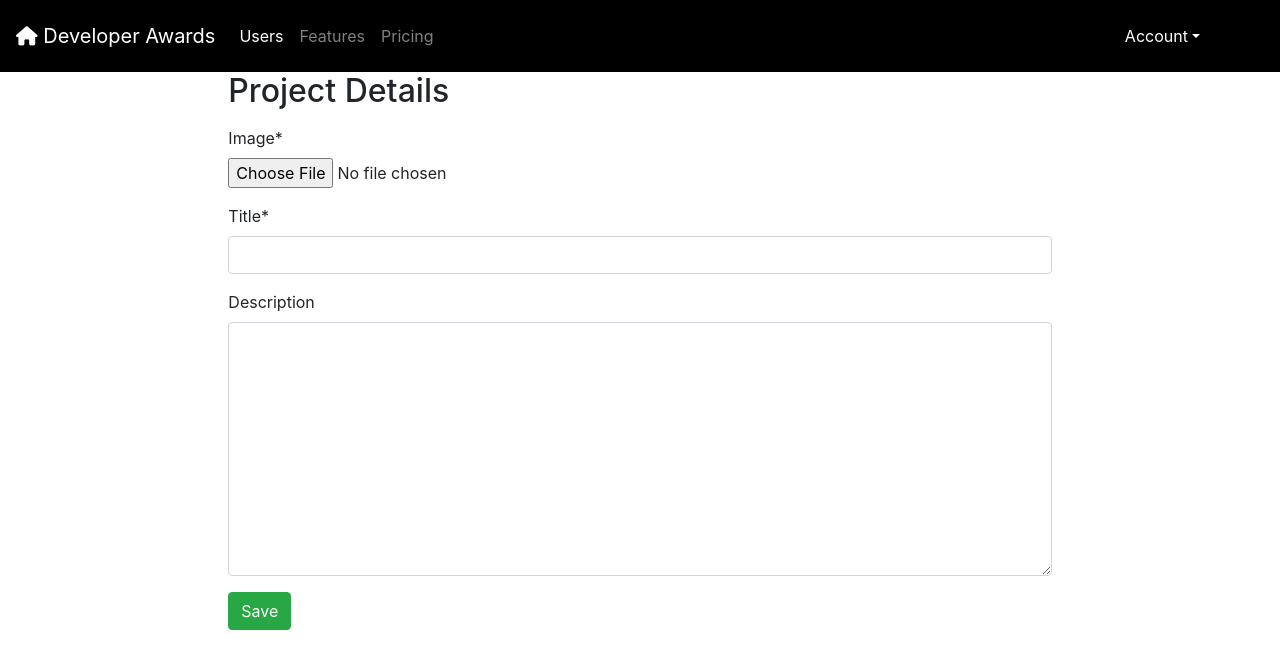
After one commit to JoyWambui/Developer-Awards, a Django app: page /projects/new/ in a window 1280 px wide. The commit adds this page. Shown: the top 669 px of the page. Run offline with Django 4.2, Linux system fonts and the light colour scheme; some libraries are stand-ins or nearby versions.

Commit message:
Create A Project

```diff
--- a/awards/templates/awards/profile_detail.html
+++ b/awards/templates/awards/profile_detail.html
@@ -63,7 +63,7 @@
         <div class="col-sm-7">
             <div class="row align-items-center">
                 <div class="col-12 text-center">
-                    <a href="#" class="btn btn-outline-success btn-lg" role="button" aria-pressed="true"><span><i
+                    <a href="{%url 'projectNew'%}" class="btn btn-outline-success btn-lg" role="button" aria-pressed="true"><span><i
                                 class='fas fa-plus' style='font-size:2em; color: green;'></i></span></a>
                     <p class="text-muted">Add a Project</p>
                 </div>
--- /dev/null
+++ b/awards/templates/awards/project_form.html
@@ -0,0 +1,20 @@
+{%extends 'base.html'%}
+{% load crispy_forms_tags %}
+
+{% block content %}
+<div class="container-fluid">
+    <div class="row">
+        <div class="col-sm-2"></div>
+        <div class="col-sm-8">
+            <h2>Project Details</h2>
+            <form method="POST" enctype="multipart/form-data" class="form-group">
+                <div class="form-group"></div>
+                {% csrf_token %}
+                {{ form|crispy }}
+                <button type="submit" class="btn btn-success">Save</button>
+            </form>
+        </div>
+        <div class="col-sm-2"></div>
+    </div>
+</div>
+{% endblock content %}
--- a/awards/urls.py
+++ b/awards/urls.py
@@ -16,5 +16,5 @@ urlpatterns= [
     path('profiles/', award_views.ProfileListView.as_view(), name='profiles'),
     path('profiles/<int:pk>/', award_views.ProfileDetailView.as_view(), name='profile'),
     path('profiles/<int:pk>/update/', award_views.ProfileUpdateView.as_view(), name='profileUpdate'),
-
+    path('projects/new/', award_views.ProjectCreateView.as_view(), name='projectNew'),
 ]
--- a/awards/views.py
+++ b/awards/views.py
@@ -1,4 +1,4 @@
-from django.http import Http404
+from django.http import Http404, HttpResponseRedirect
 from django.shortcuts import redirect, render
 from django.contrib.auth import login, authenticate
 from django.urls import reverse, reverse_lazy
@@ -54,6 +54,20 @@ class ProfileUpdateView(generic.UpdateView):
         "bio",
         "phone_number"
     ]
+
+class ProjectCreateView(generic.CreateView):
+
+    # specify the model for create view
+    model = Project
+    fields = ['image','title', 'description']
+    def get_success_url(self):
+        return reverse('profile', kwargs={'pk': self.object.pk})
+
+    def form_valid(self, form):
+        self.object = form.save(commit=False)
+        self.object.user = self.request.user
+        self.object.save()
+        return HttpResponseRedirect(self.get_success_url())
 class ProfileViewSet(viewsets.ModelViewSet):
     """
     This viewset automatically provides `list` and `retrieve` actions.
```
